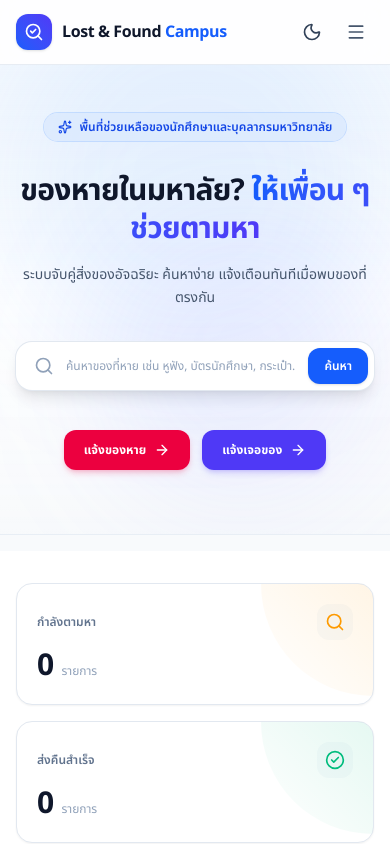
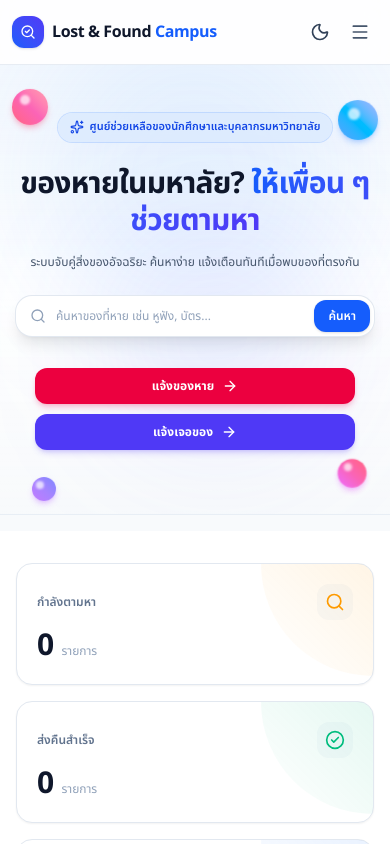
Before and after one commit to jiraphatkettra/Lost-Found-Campus, a Next.js app: page / in a window 390 px wide. Shown: the top 844 px of the page. Built offline with nearby package versions, Linux system fonts and the light colour scheme; no server answers; the database is empty.

Commit message:
feat(ui): add floating ambient orbs to hero and optimize mobile/tablet responsiveness down to 320px

```diff
--- a/src/app/globals.css
+++ b/src/app/globals.css
@@ -11,3 +11,50 @@
     @apply bg-slate-50 text-slate-900 dark:bg-slate-950 dark:text-slate-50 transition-colors duration-150;
   }
 }
+
+@keyframes float-slow {
+  0%, 100% {
+    transform: translateY(0px) rotate(0deg);
+  }
+  50% {
+    transform: translateY(-14px) rotate(4deg);
+  }
+}
+
+@keyframes float-reverse {
+  0%, 100% {
+    transform: translateY(0px) rotate(0deg);
+  }
+  50% {
+    transform: translateY(12px) rotate(-3deg);
+  }
+}
+
+@keyframes float-pulse {
+  0%, 100% {
+    transform: translateY(0px) scale(1);
+  }
+  50% {
+    transform: translateY(-10px) scale(1.05);
+  }
+}
+
+.animate-float-slow {
+  animation: float-slow 6s ease-in-out infinite;
+}
+
+.animate-float-reverse {
+  animation: float-reverse 5s ease-in-out infinite;
+}
+
+.animate-float-pulse {
+  animation: float-pulse 4.5s ease-in-out infinite;
+}
+
+@media (prefers-reduced-motion: reduce) {
+  .animate-float-slow,
+  .animate-float-reverse,
+  .animate-float-pulse {
+    animation: none !important;
+  }
+}
--- a/src/components/home/Hero.tsx
+++ b/src/components/home/Hero.tsx
@@ -21,25 +21,68 @@ export function Hero() {
   return (
     <section className="relative overflow-hidden pt-12 pb-16 sm:pt-20 sm:pb-24 border-b border-slate-200/60 dark:border-slate-800/60 bg-gradient-to-b from-blue-50/50 via-white to-transparent dark:from-slate-900/60 dark:via-slate-950 dark:to-transparent">
       {/* Decorative background glows */}
-      <div className="absolute top-1/4 left-1/2 -translate-x-1/2 -translate-y-1/2 w-96 h-96 bg-blue-400/10 dark:bg-blue-600/10 rounded-full blur-3xl pointer-events-none" />
-      <div className="absolute top-1/3 left-1/4 w-72 h-72 bg-indigo-400/10 dark:bg-indigo-600/10 rounded-full blur-3xl pointer-events-none" />
+      <div className="absolute top-1/4 left-1/2 -translate-x-1/2 -translate-y-1/2 w-80 sm:w-96 h-80 sm:h-96 bg-blue-400/10 dark:bg-blue-600/10 rounded-full blur-3xl pointer-events-none" />
+      <div className="absolute top-1/3 left-1/4 w-60 sm:w-72 h-60 sm:h-72 bg-indigo-400/10 dark:bg-indigo-600/10 rounded-full blur-3xl pointer-events-none" />
 
-      <div className="relative max-w-4xl mx-auto px-4 sm:px-6 text-center space-y-8">
+      {/* Floating Colorful Balls (Orbs) - Light: Vibrant / Dark: Glowing Neon-Glass */}
+      {/* Ball 1: Rose / Coral (Top-Left) */}
+      <div className="absolute top-6 sm:top-12 left-3 sm:left-12 pointer-events-none select-none z-0">
+        <div className="relative w-9 h-9 sm:w-16 sm:h-16 rounded-full bg-gradient-to-tr from-rose-400 via-pink-400 to-rose-300 shadow-md sm:shadow-lg shadow-rose-500/25 dark:from-rose-500/40 dark:via-pink-500/30 dark:to-rose-400/20 dark:shadow-[0_0_25px_rgba(244,63,94,0.35)] dark:border dark:border-rose-400/30 backdrop-blur-xs animate-float-slow">
+          <div className="absolute top-1.5 left-2 w-2.5 h-2.5 sm:w-4 sm:h-4 rounded-full bg-white/70 dark:bg-white/40 blur-[1px]" />
+        </div>
+      </div>
+
+      {/* Ball 2: Sky / Blue (Top-Right) */}
+      <div className="absolute top-8 sm:top-14 right-3 sm:right-14 pointer-events-none select-none z-0">
+        <div className="relative w-10 h-10 sm:w-20 sm:h-20 rounded-full bg-gradient-to-tr from-blue-400 via-sky-400 to-indigo-300 shadow-md sm:shadow-lg shadow-blue-500/25 dark:from-blue-500/40 dark:via-sky-500/30 dark:to-indigo-400/20 dark:shadow-[0_0_30px_rgba(59,130,246,0.35)] dark:border dark:border-blue-400/30 backdrop-blur-xs animate-float-reverse">
+          <div className="absolute top-2 left-2.5 w-3 h-3 sm:w-5 sm:h-5 rounded-full bg-white/70 dark:bg-white/40 blur-[1px]" />
+        </div>
+      </div>
+
+      {/* Ball 3: Amber / Gold (Middle-Left) */}
+      <div className="absolute top-1/2 left-2 sm:left-16 -translate-y-1/2 pointer-events-none select-none z-0 hidden min-[400px]:block">
+        <div className="relative w-7 h-7 sm:w-12 sm:h-12 rounded-full bg-gradient-to-tr from-amber-300 via-yellow-400 to-orange-400 shadow-md shadow-amber-500/25 dark:from-amber-400/40 dark:via-yellow-500/30 dark:to-orange-400/20 dark:shadow-[0_0_20px_rgba(245,158,11,0.35)] dark:border dark:border-amber-400/30 backdrop-blur-xs animate-float-pulse">
+          <div className="absolute top-1 left-1.5 w-2 h-2 sm:w-3 sm:h-3 rounded-full bg-white/70 dark:bg-white/40 blur-[1px]" />
+        </div>
+      </div>
+
+      {/* Ball 4: Emerald / Mint (Middle-Right) */}
+      <div className="absolute top-1/2 right-2 sm:right-16 -translate-y-1/3 pointer-events-none select-none z-0 hidden min-[400px]:block">
+        <div className="relative w-8 h-8 sm:w-14 sm:h-14 rounded-full bg-gradient-to-tr from-emerald-300 via-teal-400 to-cyan-400 shadow-md shadow-emerald-500/25 dark:from-emerald-400/40 dark:via-teal-500/30 dark:to-cyan-400/20 dark:shadow-[0_0_25px_rgba(16,185,129,0.35)] dark:border dark:border-emerald-400/30 backdrop-blur-xs animate-float-slow">
+          <div className="absolute top-1.5 left-2 w-2.5 h-2.5 sm:w-3.5 sm:h-3.5 rounded-full bg-white/70 dark:bg-white/40 blur-[1px]" />
+        </div>
+      </div>
+
+      {/* Ball 5: Violet / Purple (Bottom-Left) */}
+      <div className="absolute bottom-4 sm:bottom-10 left-8 sm:left-28 pointer-events-none select-none z-0">
+        <div className="relative w-6 h-6 sm:w-11 sm:h-11 rounded-full bg-gradient-to-tr from-purple-400 via-violet-400 to-indigo-400 shadow-md shadow-purple-500/25 dark:from-purple-500/40 dark:via-violet-500/30 dark:to-indigo-400/20 dark:shadow-[0_0_20px_rgba(168,85,247,0.35)] dark:border dark:border-purple-400/30 backdrop-blur-xs animate-float-reverse">
+          <div className="absolute top-1 left-1 w-2 h-2 sm:w-2.5 sm:h-2.5 rounded-full bg-white/70 dark:bg-white/40 blur-[1px]" />
+        </div>
+      </div>
+
+      {/* Ball 6: Fuchsia / Pink (Bottom-Right) */}
+      <div className="absolute bottom-5 sm:bottom-12 right-6 sm:right-28 pointer-events-none select-none z-0">
+        <div className="relative w-7 h-7 sm:w-12 sm:h-12 rounded-full bg-gradient-to-tr from-fuchsia-400 via-pink-400 to-rose-400 shadow-md shadow-fuchsia-500/25 dark:from-fuchsia-500/40 dark:via-pink-500/30 dark:to-rose-400/20 dark:shadow-[0_0_22px_rgba(217,70,239,0.35)] dark:border dark:border-fuchsia-400/30 backdrop-blur-xs animate-float-pulse">
+          <div className="absolute top-1 left-1.5 w-2 h-2 sm:w-3 sm:h-3 rounded-full bg-white/70 dark:bg-white/40 blur-[1px]" />
+        </div>
+      </div>
+
+      <div className="relative z-10 max-w-4xl mx-auto px-4 sm:px-6 text-center space-y-6 sm:space-y-8">
         {/* Badge */}
-        <div className="inline-flex items-center gap-2 px-3.5 py-1.5 rounded-full bg-blue-100/80 dark:bg-blue-950/80 text-blue-700 dark:text-blue-300 text-xs font-semibold ring-1 ring-blue-500/20">
-          <Sparkles className="w-3.5 h-3.5" />
-          <span>พื้นที่ช่วยเหลือของนักศึกษาและบุคลากรมหาวิทยาลัย</span>
+        <div className="inline-flex items-center gap-1.5 sm:gap-2 px-3 py-1.5 rounded-full bg-blue-100/80 dark:bg-blue-950/80 text-blue-700 dark:text-blue-300 text-[11px] sm:text-xs font-semibold ring-1 ring-blue-500/20 max-w-[260px] min-[360px]:max-w-none">
+          <Sparkles className="w-3.5 h-3.5 shrink-0" />
+          <span className="truncate">ศูนย์ช่วยเหลือของนักศึกษาและบุคลากรมหาวิทยาลัย</span>
         </div>
 
         {/* Heading */}
-        <div className="space-y-4">
-          <h1 className="text-3xl sm:text-5xl lg:text-6xl font-extrabold text-slate-900 dark:text-white tracking-tight leading-tight">
+        <div className="space-y-3 sm:space-y-4">
+          <h1 className="text-2xl min-[360px]:text-3xl sm:text-5xl lg:text-6xl font-extrabold text-slate-900 dark:text-white tracking-tight leading-tight">
             ของหายในมหาลัย? <br className="hidden sm:inline" />
             <span className="bg-gradient-to-r from-blue-600 to-indigo-600 bg-clip-text text-transparent">
               ให้เพื่อน ๆ ช่วยตามหา
             </span>
           </h1>
-          <p className="text-sm sm:text-base text-slate-600 dark:text-slate-300 max-w-xl mx-auto leading-relaxed">
+          <p className="text-xs sm:text-base text-slate-600 dark:text-slate-300 max-w-xl mx-auto leading-relaxed px-2">
             ระบบจับคู่สิ่งของอัจฉริยะ ค้นหาง่าย แจ้งเตือนทันทีเมื่อพบของที่ตรงกัน
           </p>
         </div>
@@ -47,38 +90,38 @@ export function Hero() {
         {/* Big Search Bar */}
         <form
           onSubmit={handleSearch}
-          className="max-w-xl mx-auto flex items-center p-1.5 sm:p-2 rounded-2xl bg-white dark:bg-slate-900 shadow-lg ring-1 ring-slate-200 dark:ring-slate-800 focus-within:ring-2 focus-within:ring-blue-500 transition-all"
+          className="w-full max-w-xl mx-auto flex items-center p-1 sm:p-2 rounded-2xl bg-white dark:bg-slate-900 shadow-lg ring-1 ring-slate-200 dark:ring-slate-800 focus-within:ring-2 focus-within:ring-blue-500 transition-all"
         >
-          <div className="pl-3 sm:pl-4 text-slate-400">
-            <Search className="w-5 h-5" />
+          <div className="pl-2.5 sm:pl-4 text-slate-400 shrink-0">
+            <Search className="w-4 h-4 sm:w-5 sm:h-5" />
           </div>
           <input
             type="text"
             value={keyword}
             onChange={(e) => setKeyword(e.target.value)}
-            placeholder="ค้นหาของที่หาย เช่น หูฟัง, บัตรนักศึกษา, กระเป๋า..."
-            className="flex-1 px-3 py-2 text-xs sm:text-sm bg-transparent border-none text-slate-900 dark:text-white placeholder:text-slate-400 focus:outline-none"
+            placeholder="ค้นหาของที่หาย เช่น หูฟัง, บัตร..."
+            className="flex-1 min-w-0 px-2.5 sm:px-3 py-2 text-xs sm:text-sm bg-transparent border-none text-slate-900 dark:text-white placeholder:text-slate-400 focus:outline-none"
           />
           <button
             type="submit"
-            className="px-4 sm:px-6 py-2.5 rounded-xl bg-blue-600 hover:bg-blue-700 text-white font-semibold text-xs sm:text-sm shadow-sm transition active:scale-95 cursor-pointer shrink-0"
+            className="px-3.5 sm:px-6 py-2 sm:py-2.5 rounded-xl bg-blue-600 hover:bg-blue-700 text-white font-semibold text-xs sm:text-sm shadow-sm transition active:scale-95 cursor-pointer shrink-0"
           >
             ค้นหา
           </button>
         </form>
 
         {/* Dual CTA buttons */}
-        <div className="flex flex-wrap items-center justify-center gap-3 sm:gap-4 pt-2">
+        <div className="flex flex-col sm:flex-row items-center justify-center gap-2.5 sm:gap-4 pt-2 w-full max-w-xs sm:max-w-none mx-auto">
           <Link
             href="/items/new?type=LOST"
-            className="inline-flex items-center gap-2 px-5 py-3 rounded-xl bg-rose-600 hover:bg-rose-700 text-white text-xs sm:text-sm font-bold shadow-md shadow-rose-600/20 transition active:scale-95"
+            className="w-full sm:w-auto inline-flex items-center justify-center gap-2 px-5 py-2.5 sm:py-3 rounded-xl bg-rose-600 hover:bg-rose-700 text-white text-xs sm:text-sm font-bold shadow-md shadow-rose-600/20 transition active:scale-95"
           >
             <span>แจ้งของหาย</span>
             <ArrowRight className="w-4 h-4" />
           </Link>
           <Link
             href="/items/new?type=FOUND"
-            className="inline-flex items-center gap-2 px-5 py-3 rounded-xl bg-indigo-600 hover:bg-indigo-700 text-white text-xs sm:text-sm font-bold shadow-md shadow-indigo-600/20 transition active:scale-95"
+            className="w-full sm:w-auto inline-flex items-center justify-center gap-2 px-5 py-2.5 sm:py-3 rounded-xl bg-indigo-600 hover:bg-indigo-700 text-white text-xs sm:text-sm font-bold shadow-md shadow-indigo-600/20 transition active:scale-95"
           >
             <span>แจ้งเจอของ</span>
             <ArrowRight className="w-4 h-4" />
--- a/src/components/layout/Navbar.tsx
+++ b/src/components/layout/Navbar.tsx
@@ -50,20 +50,22 @@ export function Navbar() {
           scrolled ? "shadow-sm dark:shadow-slate-950/40" : ""
         }`}
       >
-        <div className="max-w-7xl mx-auto px-4 sm:px-6">
-          <div className="flex items-center justify-between h-16 gap-3 sm:gap-4">
+        <div className="max-w-7xl mx-auto px-3 sm:px-6">
+          <div className="flex items-center justify-between h-16 gap-2 sm:gap-4">
             {/* Left: Logo & Nav Links */}
-            <div className="flex items-center gap-3 xl:gap-6 shrink-0">
+            <div className="flex items-center gap-2 sm:gap-3 xl:gap-6 shrink-0">
               {/* Logo */}
               <Link
                 href="/"
-                className="inline-flex items-center gap-2.5 group shrink-0 whitespace-nowrap"
+                className="inline-flex items-center gap-2 sm:gap-2.5 group shrink-0 whitespace-nowrap"
               >
-                <div className="w-9 h-9 rounded-xl bg-gradient-to-tr from-blue-600 to-indigo-600 flex items-center justify-center text-white shadow-sm group-hover:scale-105 transition-transform">
-                  <SearchCheck className="w-5 h-5" />
+                <div className="w-8 h-8 sm:w-9 sm:h-9 rounded-xl bg-gradient-to-tr from-blue-600 to-indigo-600 flex items-center justify-center text-white shadow-sm group-hover:scale-105 transition-transform shrink-0">
+                  <SearchCheck className="w-4 h-4 sm:w-5 sm:h-5" />
                 </div>
-                <span className="font-extrabold text-base sm:text-lg text-slate-900 dark:text-white tracking-tight whitespace-nowrap">
-                  Lost & Found <span className="text-blue-600">Campus</span>
+                <span className="font-extrabold text-sm min-[380px]:text-base sm:text-lg text-slate-900 dark:text-white tracking-tight whitespace-nowrap">
+                  <span className="hidden min-[380px]:inline">Lost & Found </span>
+                  <span className="min-[380px]:hidden">L&F </span>
+                  <span className="text-blue-600">Campus</span>
                 </span>
               </Link>
 
@@ -99,7 +101,7 @@ export function Navbar() {
             </form>
 
             {/* Right actions */}
-            <div className="flex items-center gap-2 sm:gap-2.5 shrink-0">
+            <div className="flex items-center gap-1 sm:gap-2.5 shrink-0">
               {/* CTA Dropdown "+ แจ้งใหม่" (Desktop) */}
               <div className="hidden sm:block shrink-0">
                 <Dropdown
@@ -137,11 +139,13 @@ export function Navbar() {
 
               {/* Auth state: Notification + UserMenu OR Login Button */}
               {status === "loading" ? (
-                <div className="w-9 h-9 rounded-full bg-slate-200 dark:bg-slate-800 animate-pulse" />
+                <div className="w-8 h-8 sm:w-9 sm:h-9 rounded-full bg-slate-200 dark:bg-slate-800 animate-pulse" />
               ) : session?.user ? (
                 <>
                   <NotificationBell />
-                  <UserMenu user={session.user as any} />
+                  <div className="hidden sm:block">
+                    <UserMenu user={session.user as any} />
+                  </div>
                 </>
               ) : (
                 <Link
```
